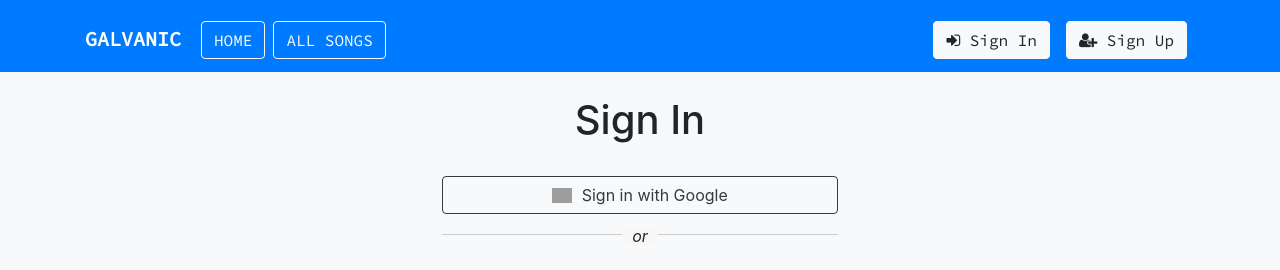
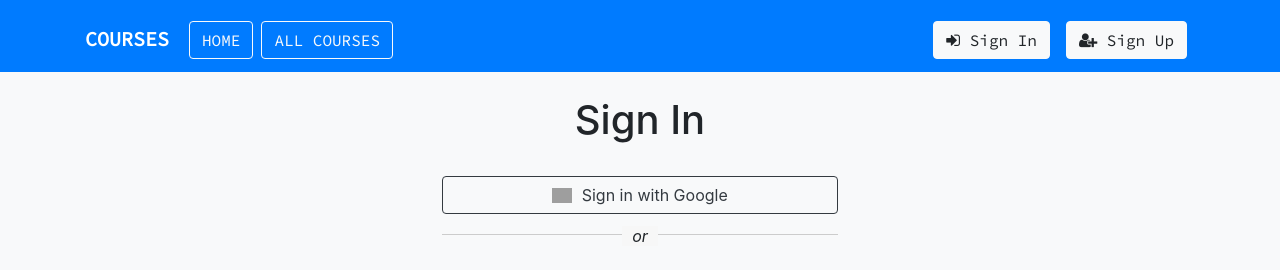
Before and after one commit to Bug-daulet/Courses, a Django app: page /authentication/login/ in a window 1280 px wide. Shown: the top 270 px of the page. Run offline with Django 3.2, Linux system fonts and the light colour scheme; some libraries are stand-ins or nearby versions; grey boxes are pictures that could not be loaded.

Commit message:
html files update

```diff
--- a/requirements.txt
+++ b/requirements.txt
@@ -1,3 +1,4 @@
+django
 argon2-cffi
 asgiref==3.2.10
 certifi==2020.6.20
--- a/templates/authentication/login.html
+++ b/templates/authentication/login.html
@@ -1,7 +1,7 @@
 {% extends 'base.html' %}
 {% load crispy_forms_tags %}
 {% load socialaccount %}
-{% block title %} MusicApp | {{ title }} {% endblock title %}
+{% block title %} CoursesApp | {{ title }} {% endblock title %}
 {% block header %}
 <style>
     .or-seperator {
@@ -16,7 +16,6 @@
         top: -11px;
         z-index: 1;
     }
-
 </style>
 {% endblock header %}
 
@@ -36,12 +35,9 @@
         <button class="btn btn-success btn-block" type="submit">Log In</button>
         <p></p>
         <!-- <p><a href="#" class="btn btn-danger btn-block" role="button"><i class="fa fa-google"></i> Sign up using Google</a></p> -->
-
-
     </form>
     <br>
     <!-- <p>Already have an account? Please <a href="{% url 'signup' %}">log in</a>.</p> -->
     <p>Don't have an account? Please <a href="{% url 'signup' %}">sign up</a> first.</p>
-
 </main>
 {% endblock body %}
--- a/templates/authentication/signup.html
+++ b/templates/authentication/signup.html
@@ -16,7 +16,6 @@
         top: -11px;
         z-index: 1;
     }
-
 </style>
 {% endblock header %}
 {% block body %}
@@ -37,5 +36,4 @@
     <br>
     <p>Already have an account? Please <a href="{% url 'login' %}">log in</a>.</p>
 </main>
-
 {% endblock body %}
--- a/templates/base.html
+++ b/templates/base.html
@@ -15,10 +15,8 @@
     <!-- <link href="https://fonts.googleapis.com/css2?family=Open+Sans&family=Roboto+Mono&display=swap" rel="stylesheet"> -->
     <link href="https://fonts.googleapis.com/css2?family=Source+Code+Pro&display=swap" rel="stylesheet">
 
-    <link href="{% static 'musicapp/css/musicplayer.css' %}" rel="stylesheet">
     <style>
-        .navbar
-        {
+        .navbar {
             font-family: 'Source Code Pro', monospace;
         }
         .hovereffect {
@@ -128,7 +126,6 @@
             height: 80px;
             background-color: #f5f5f5;
         }
-
     </style>
     {% block header %} {% endblock header %}
 
@@ -137,21 +134,22 @@
     <nav class="navbar navbar-expand-md navbar-primary bg-primary">
         <div class="container">
             <h1><a href="" class="navbar-brand">
-            <strong style="color:white">GALVANIC</strong></a></h1>
+                <strong style="color:white">COURSES</strong>
+            </a></h1>
             <div class="collapse navbar-collapse">
                 <a href="" class="btn btn-outline-light mt-2 mx-1">HOME</a>
-                <a href="" class="btn btn-outline-light mt-2 mx-1">ALL SONGS</a>
+                <a href="" class="btn btn-outline-light mt-2 mx-1">ALL COURSES</a>
                 {% if request.user.is_active %}
 
                 <div class="btn-group mt-2 mx-1">
-                    <a type="button" href="" class="btn btn-outline-light">MY MUSIC</a>
+                    <a type="button" href="" class="btn btn-outline-light">MY COURSES</a>
                     <button type="button" class="btn btn-light dropdown-toggle dropdown-toggle-split" data-toggle="dropdown" aria-haspopup="true" aria-expanded="false">
                         <span class="sr-only">Toggle Dropdown</span>
                     </button>
                     <div class="dropdown-menu">
-                        <a class="dropdown-item" href="">Playlists</a>
+                        <a class="dropdown-item" href="">Courses</a>
                         <div class="dropdown-divider"></div>
-                        <a class="dropdown-item" href="">Favourite Songs</a>
+                        <a class="dropdown-item" href="">Favorite course</a>
                     </div>
                 </div>
                 {% endif %}
@@ -173,10 +171,6 @@
     {% block body %}
     {% endblock body %}
 
-    <div class="content">
-        <div class="lyrics"></div>
-     </div>
-
     <br>
     <br>
     <br>
```
Also changed, not shown: db.sqlite3. Lines whose indentation alone changed are shown as unchanged.
